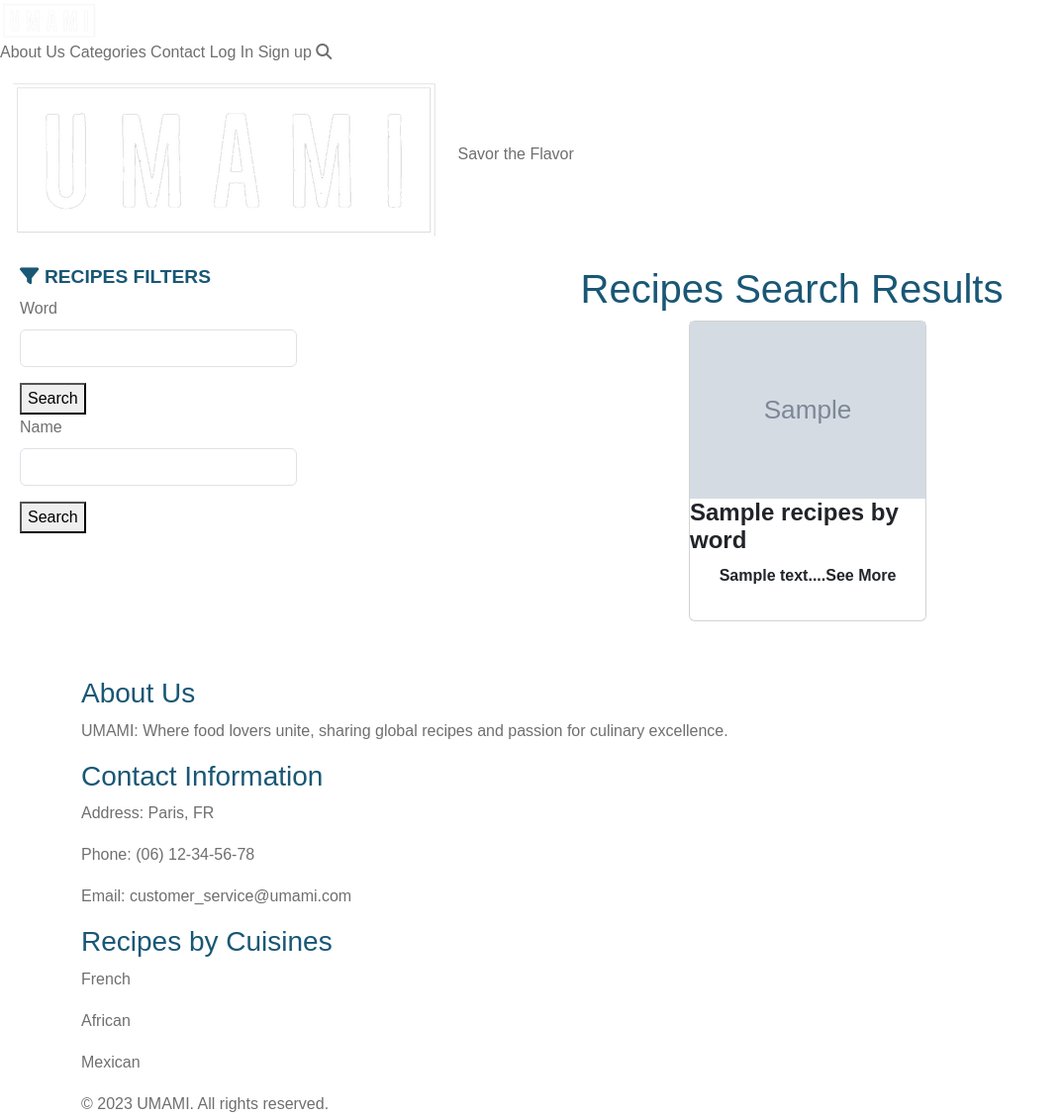
After one commit to Marikita1007/Umami_3wa, a Symfony app: template templates/recipes/recipes_filters.html.twig in a window 1280 px wide. The commit adds this page. Shown: the whole page at 99% size, without its empty margins (0-1075 px from the left). Run offline with Twig, Linux system fonts and the light colour scheme; the template is opened without the code that fills it: most values are stand-ins (such as "Sample title", 1, 10 or a date in 2020); grey boxes marked "Sample" are stand-in pictures; form fields are guessed from the names that the template uses; style sheets or scripts are compiled from the project's sources; some libraries are stand-ins or nearby versions.

Commit message:
#UMAMI-24: Created Filter Recipes Page and Added scss

```diff
--- a/assets/styles/base.scss
+++ b/assets/styles/base.scss
@@ -59,7 +59,7 @@ body {
 @media (max-width: $layout-breakpoint-small) {
   html {
     font-size: 16px;
-    border: 1px solid red !important; //MARIKA TODO This is for the test porpose delete at the end
+    border: 1px solid red !important; //MARIKA TODO This is for the test purpose delete at the end
   }
 }
 
--- /dev/null
+++ b/assets/styles/recipes/recipes-filters.scss
@@ -0,0 +1,76 @@
+@import '../base';
+
+body[data-route="recipes_filters"] {
+
+  .flex-container {
+    display: flex;
+
+    .left-sidebar {
+      flex: 0 0 25%;
+      padding: 1.25em;
+      box-sizing: border-box;
+
+      h2 {
+        font-size: 1.2em;
+        font-weight: bold;
+
+        i {
+          padding-right: 0.3em;
+        }
+      }
+    }
+
+    .right-content {
+      flex: 1;
+      padding: 1.25em;
+      box-sizing: border-box;
+
+      h1 {
+        text-align: center;
+      }
+
+      /* Apply styles for the card container */
+      .card-container {
+        display: flex;
+        flex-wrap: wrap; /* Allow cards to wrap to the next row */
+        justify-content: center;
+        gap: 1.25em; /* Add spacing between cards */
+
+        /* Set a flex-basis or width for each card */
+        .card {
+          flex: 0 0 calc(28% - 1.25em); /* Three cards in a row with 20px gap */
+          min-width: 15em; /* Minimum width for each card */
+          margin-bottom: 1.25em; /* Add spacing between card containers */
+        }
+      }
+    }
+
+    /* Text when there is no recipe result  */
+    p {
+      font-weight: bold;
+      text-align: center;
+    }
+
+    @media (max-width: $layout-breakpoint-medium) {
+      flex-direction: column;
+
+      .left-sidebar, .right-content {
+        flex: 1;
+        order: initial; /* Reset the order for larger screens */
+
+        .card-container {
+          display: flex;
+          flex-wrap: nowrap;
+          gap: 0.5em; /* Add spacing between cards */
+
+          /* Set a flex-basis or width for each card */
+          .card {
+            flex: 0; /* Cards don't have unnecessary margin on bottom */
+            min-width: 15em; /* Minimum width for each card */
+            margin-bottom: 1.25em; /* Add spacing between card containers */
+          }
+        }
+      }
+    }
+  }
+}
--- a/templates/base.html.twig
+++ b/templates/base.html.twig
@@ -30,6 +30,7 @@
             <link rel="stylesheet" href="{{ asset('build/recipes-dashboard-styles.css') }}">
             <link rel="stylesheet" href="{{ asset('build/cuisines-dashboard-styles.css') }}">
             <link rel="stylesheet" href="{{ asset('build/user-profile.css') }}">
+            <link rel="stylesheet" href="{{ asset('build/recipes-filters.css') }}">
             <link rel="stylesheet" href="{{ asset('fonts/fontawesome-free-6.4.2-web/css/all.css') }}" title="Font Awesome Icons">
         {% endblock %}
 
--- a/templates/header.html.twig
+++ b/templates/header.html.twig
@@ -30,7 +30,7 @@
                 <a href="{{ path('register') }}" class="menu-item">Sign up</a>
             {% endif %}
 
-            <a href="#" class="menu-item menu-button" aria-label="Search">
+            <a href="{{ path('app_recipes_all_filters') }}" class="menu-item menu-button" aria-label="Search">
                 <i class="fa fa-search"></i>
             </a>
         </nav>
--- /dev/null
+++ b/templates/recipes/recipes_filters.html.twig
@@ -0,0 +1,156 @@
+{#{% extends 'base.html.twig' %}#}
+
+{#{% block body %}#}
+{#    <section>#}
+{#        <!-- Left Sidebar for Filters -->#}
+{#        <div class="">#}
+{#            <h2>Search Products by All Filters</h2>#}
+
+{#            {{ form_start(formFilterSearch) }}#}
+{#            {{ form_row(formFilterSearch.word) }}#}
+{#            <button type="submit" class="custom-button-wide">Search</button>#}
+{#            {{ form_end(formFilterSearch) }}#}
+
+{#            {{ form_start(formCategories) }}#}
+{#            {{ form_row(formCategories.name) }}#}
+{#            <button type="submit" class="custom-button-wide">Search</button>#}
+{#            {{ form_end(formCategories) }}#}
+
+{#        </div>#}
+
+{#        <!-- Right Content for Recipes -->#}
+{#        <div class="">#}
+{#            <h1 class="">Recipes Search Results</h1>#}
+
+{#            {% if recipesByWord is defined %}#}
+{#                {% for recipe in recipesByWord %}#}
+{#                    <div class="card-container">#}
+{#                        <h3 class="">{{ recipe.name }}</h3>#}
+{#                        <p class="">Description : {{ recipe.description }}</p>#}
+{#                        <p class="">Created Time : {{ recipe.createdAt|date('Y-m-d H:i:s') }}</p>#}
+{#                        <p class="">Updated Time : {{ recipe.updatedAt|date('Y-m-d H:i:s') }}</p>#}
+{#                    </div>#}
+{#                {% endfor %}#}
+{#            {% endif %}#}
+
+{#            {% if recipesByCategory is defined %}#}
+{#                {% for recipe in recipesByCategory %}#}
+{#                    <div class="">#}
+{#                        <div class="card-container">#}
+{#                            <h3 class="">{{ recipe.name }}</h3>#}
+{#                            <p class="">Description :{{ recipe.description }}</p>#}
+{#                            <p class="">Created Time : {{ recipe.createdAt|date('Y-m-d H:i:s') }}</p>#}
+{#                            <p class="">Updated Time : {{ recipe.updatedAt|date('Y-m-d H:i:s') }}</p>#}
+{#                        </div>#}
+{#                    </div>#}
+{#                {% endfor %}#}
+{#            {% endif %}#}
+{#        </div>#}
+{#    </section>#}
+{#{% endblock %}#}
+
+{% extends 'base.html.twig' %}
+
+{% block body %}
+    <section class="flex-container">
+        <!-- Left Sidebar for Filters -->
+        <div class="left-sidebar">
+            <h2><i class="fa-solid fa-filter"></i>Recipes Filters</h2>
+
+            {{ form_start(formFilterSearch) }}
+            {{ form_row(formFilterSearch.word) }}
+            <button type="submit" class="custom-button-wide">Search</button>
+            {{ form_end(formFilterSearch) }}
+
+            {{ form_start(formCategories) }}
+            {{ form_row(formCategories.name) }}
+            <button type="submit" class="custom-button-wide">Search</button>
+            {{ form_end(formCategories) }}
+        </div>
+
+        <!-- Right Content for Recipes -->
+        <div class="right-content">
+            <h1>Recipes Search Results</h1>
+
+            {% if recipesByWord is defined and recipesByWord|length > 0 %}
+                <div class="flex-content">
+                    <ul class="card-container" role="list">
+                        {% for recipe in recipesByWord %}
+                            <li class="card" role="listitem">
+                                <a href="{{ path('show_recipe', {id: recipe.id}) }}">
+                                    <figure>
+                                        {% if recipe.image %}
+                                            <img src="{{ asset('uploads/images/' ~ recipe.image) }}" alt="{{ recipe.name }}">
+                                        {% else %}
+                                            <i class="fa-solid fa-eye-slash fa-2xl" aria-label="No image available"></i>
+                                        {% endif %}
+                                        <figcaption>
+                                            <h4>
+                                                <b>{{ recipe.name }}</b>
+                                            </h4>
+                                            <p>{{ recipe.description|slice(0, 50) }}...<a href="{{ path('show_recipe', {id: recipe.id}) }}"><b>See More</b></a></p>
+                                        </figcaption>
+                                    </figure>
+                                </a>
+                            </li>
+                        {% endfor %}
+                    </ul>
+                </div>
+            {% elseif recipesByCategory is defined and recipesByCategory|length > 0 %}
+                <div class="flex-content">
+                    <ul class="card-container" role="list">
+                        {% for recipe in recipesByCategory %}
+                            <li class="card" role="listitem">
+                                <a href="{{ path('show_recipe', {id: recipe.id}) }}">
+                                    <figure>
+                                        {% if recipe.image %}
+                                            <img src="{{ asset('uploads/images/' ~ recipe.image) }}" alt="{{ recipe.name }}">
+                                        {% else %}
+                                            <i class="fa-solid fa-eye-slash fa-2xl" aria-label="No image available"></i>
+                                        {% endif %}
+                                        <figcaption>
+                                            <h4>
+                                                <b>{{ recipe.name }}</b>
+                                            </h4>
+                                            <p>{{ recipe.description|slice(0, 50) }}...<a href="{{ path('show_recipe', {id: recipe.id}) }}"><b>See More</b></a></p>
+                                        </figcaption>
+                                    </figure>
+                                </a>
+                            </li>
+                        {% endfor %}
+                    </ul>
+                </div>
+            {% elseif recipes is defined and recipes|length > 0 %}
+                <div class="flex-content">
+                    <ul class="card-container" role="list">
+                        {% for recipe in recipes %}
+                            <li class="card" role="listitem">
+                                <a href="{{ path('show_recipe', {id: recipe.id}) }}">
+                                    <figure>
+                                        {% if recipe.image %}
+                                            <img src="{{ asset('uploads/images/' ~ recipe.image) }}" alt="{{ recipe.name }}">
+                                        {% else %}
+                                            <i class="fa-solid fa-eye-slash fa-2xl" aria-label="No image available"></i>
+                                        {% endif %}
+                                        <figcaption>
+                                            <h4>
+                                                <b>{{ recipe.name }}</b>
+                                            </h4>
+                                            <p>{{ recipe.description|slice(0, 50) }}...<a href="{{ path('show_recipe', {id: recipe.id}) }}"><b>See More</b></a></p>
+                                        </figcaption>
+                                    </figure>
+                                </a>
+                            </li>
+                        {% endfor %}
+                    </ul>
+                </div>
+            {% else %}
+                <p>We couldn't find the recipes you're looking for. Sorry about that !</p>
+            {% endif %}
+
+        </div>
+    </section>
+{% endblock %}
+
+{# Set route-data for scss #}
+{% set pageRoute = 'recipes_filters' %}
--- a/webpack.config.js
+++ b/webpack.config.js
@@ -34,6 +34,7 @@ Encore
     .addStyleEntry('show-recipe-styles', './assets/styles/recipes/show-recipe.scss')
     .addStyleEntry('recipe-form-styles', './assets/styles/recipes/recipe-form.scss')
     .addStyleEntry('recipes-dashboard-styles', './assets/styles/recipes/recipes-dashboard.scss')
+    .addStyleEntry('recipes-filters', './assets/styles/recipes/recipes-filters.scss')
     .addStyleEntry('cuisines-dashboard-styles', './assets/styles/cuisines/cuisines-dashboard.scss')
     .addStyleEntry('card-styles', './assets/styles/components/card.scss')
     .addStyleEntry('form-styles', './assets/styles/components/form.scss')
```
Also changed, not shown: assets/styles/components/button.scss (+14 -13 lines), migrations/Version20231226171220.php (added, +35 -0 lines), src/Controller/CuisinesController.php (+4 -6 lines), src/Controller/RecipesController.php (+45 -0 lines), src/Entity/Cuisines.php (+47 -0 lines), src/Entity/Recipes.php (+17 -0 lines), src/Form/CuisinesType.php (added, +35 -0 lines), src/Form/FilterSearchType.php (added, +31 -0 lines), src/Repository/RecipesRepository.php (+24 -0 lines).
